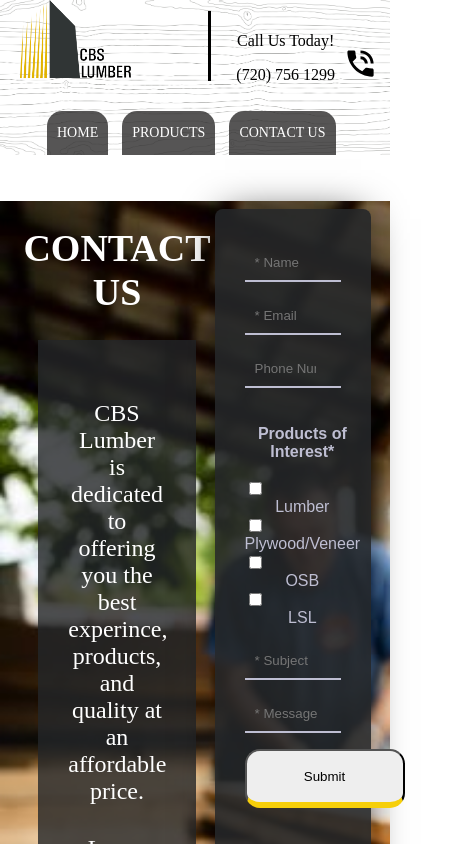
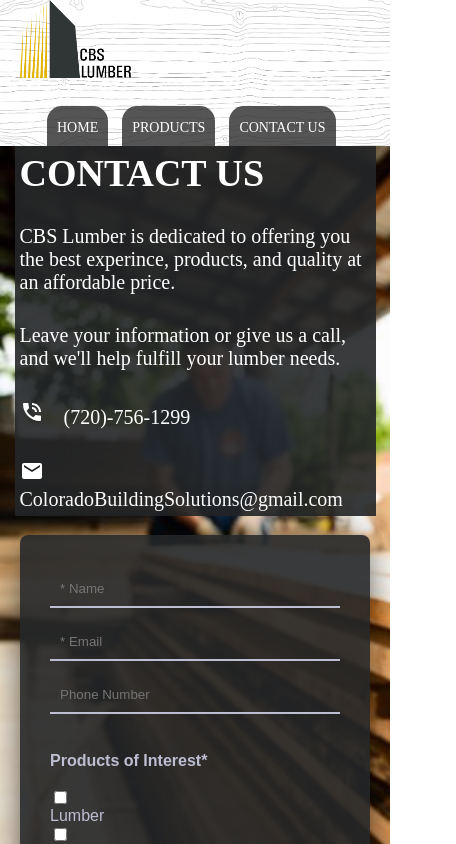
Before and after one commit to Noah8863/CBS-Lumber, a React (Create React App) app: page /contact in a window 390 px wide. Shown: the top 844 px of the page, 456 px wide, since content can reach past the window. Built offline with nearby package versions, Linux system fonts and the light colour scheme.

Commit message:
temp found the weird white space bug

```diff
--- a/src/components/Carousel/carousel.css
+++ b/src/components/Carousel/carousel.css
@@ -1,9 +1,8 @@
 .swiper {
     position: relative;
     display: flex;
-    width: 99vw;
+    width: 100vw;
     height: auto;
-    bottom: 50px;
 }
 .swiper-pictures {
     position: relative;
@@ -17,10 +16,4 @@
     .swiper-pictures img {
         width: 100%;
     }
-    .swiper {
-        bottom: 90px;
-        padding: 0;
-        margin: 0;
-        border: 0;
-    }
 }
--- a/src/components/Contact/contact.scss
+++ b/src/components/Contact/contact.scss
@@ -1,40 +1,40 @@
 #contact-form-container {
   position: relative;
-  display: flex;
-  margin: auto;
-  text-align: center;
-  width: 100vw;
-  height: auto;
+  display: grid;
+  justify-content: center;
+  align-items: center;
+  // text-align: center;
+  //TODO: Possible style
+  width: 100%;
+  height: 800px;
   bottom: 80px;
-  padding: 0;
   background-image: url(../../images/main-page-header1.jpg);
   background-repeat: no-repeat;
   background-size: cover;
+  grid-template-columns: 50% 40%;
 }
-#contact-form-container {
-  position: relative;
-  display: grid;
-  grid-template-columns: 50% 40%;
-  justify-content: center;
-}
+
 .contact-icons {
   position: relative;
   margin-right: 20px;
 }
+
 #left-contact-details {
   position: relative;
   display: block;
   color: white;
-  background-color: rgb(36, 38, 41, 0.8);
-  width: 50%;
+  background-color: rgb(36, 38, 41, 0.9);
+  width: 90%;
   height: auto;
   padding: 30px;
   margin: auto;
   font-size: 24px;
+  word-wrap: wrap;
 }
 #left-contact-container h1{
   color: white;
   font-size: 38px;
+  margin-top: 0;
 }
 #left-contact-details p{
   margin-top: 30px;
@@ -60,7 +60,6 @@
   box-sizing: border-box;
   font-family: "Montserrat", sans-serif;
   position: relative;
-  z-index: 3;
 }
 .inputContainer h2 {
   color: white;
@@ -116,7 +115,23 @@
   color: #fff;
 }
 
-
+@media screen and (max-width: 840px) {
+  #left-contact-details {
+    font-size: 20px;
+  }
+}
+@media screen and (max-width: 680px) {
+  #contact-form-container {
+    bottom: 20px;
+    position: relative;
+    display: block;
+  }
+  #left-contact-details {
+    position: relative;
+    padding: 5px;
+    align-items: center;
+  }
+}
 @media screen and (max-width: 425px) {
   .inputContainer {
     width: 100%;
--- a/src/components/Contact/index.js
+++ b/src/components/Contact/index.js
@@ -52,8 +52,8 @@
     <>
       <div id="contact-form-container">
         <div id="left-contact-container">
+          <div id="left-contact-details">
           <h1>CONTACT US</h1>
-          <div id="left-contact-details">
             <p>
               CBS Lumber is dedicated to offering you the best experince,
               products, and quality at an affordable price.
--- a/src/components/Navbar/index.js
+++ b/src/components/Navbar/index.js
@@ -30,7 +30,7 @@
             </Link>
           </ul>
         </div>
-        <div id="navbar-contact-container">
+        {/* <div id="navbar-contact-container">
           <div id="left-contact">
             <p>Call Us Today!</p>
             <a className="phone-number" href="tel:7207561299">
@@ -45,7 +45,7 @@
               ></PhoneInTalkIcon>
             </a>
           </div>
-        </div>
+        </div> */}
       </nav>
     </div>
   );
--- a/src/components/Navbar/navbar.scss
+++ b/src/components/Navbar/navbar.scss
@@ -4,13 +4,16 @@
     background-image: url(../../images/wood-background.png);
     background-repeat: no-repeat;
     background-size: cover;
+    // background-color: green;
 }
+
 #logo {
     position: relative;
     display: flex;
     width: 10%;
     left: 20px;
 }
+
 #navbar-items a li {
     cursor: pointer;
 }
@@ -18,15 +21,15 @@
     position: relative;
     display: inline-block;
     margin-right: 30px;
-    margin-bottom: 5px;
-    top: 5px;
+    margin-bottom: 0;
+    top: 0;
     left: -30px;
     border: 2px;
     font-size: 16px;
     border-top-right-radius: 15px;
     border-top-left-radius: 15px;
-    padding-left: 60px;
-    padding-right: 60px;
+    padding-left: 40px;
+    padding-right: 40px;
     background-color: rgba(44, 43, 43, 0.8);
     color: white;
 }
@@ -39,19 +42,14 @@
     font-size: 20px;
     width: 20%;
     text-align: center;
-    border-left: 3px solid black
+    border-left: 3px solid black;
 }
 #left-contact {
     position: relative;
     float: left;
     padding-left: 20px;
 }
-#right-contact {
-    position: relative;
-    float: right;
-    width: 50px;
-    height: 50px;
-}
+
 #contact-btn {
     color: white;
     text-decoration: none;
@@ -63,6 +61,7 @@
 #phone-icon {
     position: relative;
     top: 30px;
+    right: 40px;
 }
 
 @media screen and (max-width: 890px) {
--- a/src/main.scss
+++ b/src/main.scss
@@ -1,6 +1,7 @@
 html,body {
   margin:0;
   padding:0;
+  overflow-x: hidden;
 }
 body {
   // background-image: url(./images/wood-background.png);
```
